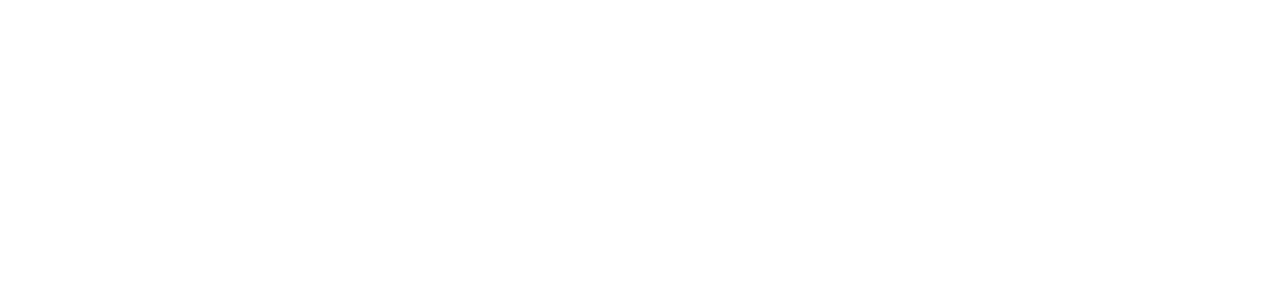
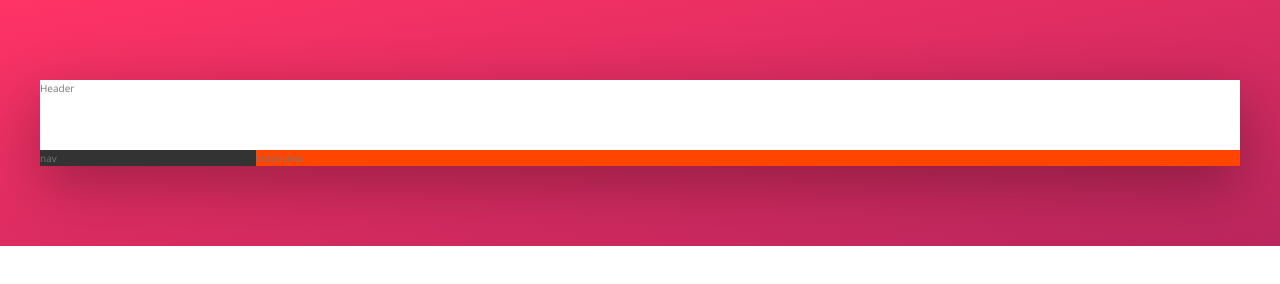
Before and after one commit to safwan6395/trillo-website, a website: page index.html in a window 1280 px wide. Drawn offline with nearby package versions, Linux system fonts and the light colour scheme; files that its build step writes are made by us from their sources.

Commit message:
Initialize the layout of the page

```diff
--- a/index.html
+++ b/index.html
@@ -11,6 +11,12 @@
         <title>trillo &mdash; Your all-in-one booking app</title>
     </head>
     <body>
-
+        <div class="container">
+            <header class="header">Header</header>
+            <div class="content">
+                <nav class="sidebar">nav</nav>
+                <main class="hotel-view">hotel view</main>
+            </div>
+        </div>
     </body>
 </html>
--- a/package.json
+++ b/package.json
@@ -7,8 +7,7 @@
     "watch:sass": "sass sass/main.scss css/style.css -w",
 
     "compile:sass": "sass sass/main.scss css/style.comp.css",
-    "concat:css": "concat -o css/style.concat.css css/icon-font.css css/style.comp.css",
-    "prefix:css": "postcss --use autoprefixer -b \"last 10 versions\" css/style.concat.css -o css/style.prefix.css",
+    "prefix:css": "postcss --use autoprefixer -b \"last 10 versions\" css/style.comp.css -o css/style.prefix.css",
     "compress:css": "sass css/style.prefix.css css/style.css --style=compressed",
     "build": "npm-run-all compile:sass concat:css prefix:css compress:css"
   },
--- /dev/null
+++ b/sass/_base.scss
@@ -0,0 +1,61 @@
+/*
+COLORS
+
+Primary: #eb2f64
+Primary light: #FF3366
+Primary dark: #BA265D
+
+Grey light 1: #faf9f9
+Grey light 2: #f4f2f2
+Grey light 3: #f0eeee
+Grey light 4: #ccc
+
+Grey dark 1: #333
+Grey dark 2: #777
+Grey dark 3: #999
+
+*/
+
+:root {
+  --color-primary: #eb2f64;
+  --color-primary-light: #ff3366;
+  --color-primary-dark: #ba265d;
+
+  --color-grey-light-1: #faf9f9;
+  --color-grey-light-2: #f4f2f2;
+  --color-grey-light-3: #f0eeee;
+  --color-grey-light-4: #ccc;
+
+  --color-grey-dark-1: #333;
+  --color-grey-dark-2: #777;
+  --color-grey-dark-3: #999;
+
+  --shadow-lg: 0 2rem 6rem rgba(0, 0, 0, 0.3);
+}
+
+*,
+*::after,
+*::before {
+  margin: 0;
+  padding: 0;
+  box-sizing: inherit;
+}
+
+html {
+  box-sizing: border-box;
+  font-size: 62.5%;
+}
+
+body {
+  font-family: "Open Sans", sans-serif;
+  font-weight: 400;
+  line-height: 1.6;
+  color: var(--color-grey-dark-2);
+  background-image: linear-gradient(
+    to right bottom,
+    var(--color-primary-light),
+    var(--color-primary-dark)
+  );
+  background-repeat: no-repeat;
+
+}
--- /dev/null
+++ b/sass/_layout.scss
@@ -0,0 +1,27 @@
+.container {
+  max-width: 120rem;
+  margin: 8rem auto;
+  background-color: var(--color-grey-light-1);
+  box-shadow: var(--shadow-lg);
+}
+
+.header {
+  height: 7rem;
+  background-color: #fff;
+  border-bottom: 1px soid var(--color-grey-light-2);
+}
+
+.content {
+  display: flex;
+}
+
+.sidebar {
+  background-color: var(--color-grey-dark-1);
+  flex: 0 0 18%;
+}
+
+.hotel-view {
+  background-color: #fff;
+  background-color: orangered;
+  flex: 1;
+}
--- a/sass/main.scss
+++ b/sass/main.scss
@@ -1,17 +1,3 @@
-/*
-COLORS
-
-Primary: #eb2f64
-Primary light: #FF3366
-Primary dark: #BA265D
-
-Grey light 1: #faf9f9
-Grey light 2: #f4f2f2
-Grey light 3: #f0eeee
-Grey light 4: #ccc
-
-Grey dark 1: #333
-Grey dark 2: #777
-Grey dark 3: #999
-
-*/
+@import 'base';
+@import 'layout';
+@import 'components'
```
Also changed, not shown: README.md, sass/_components.scss (added).
